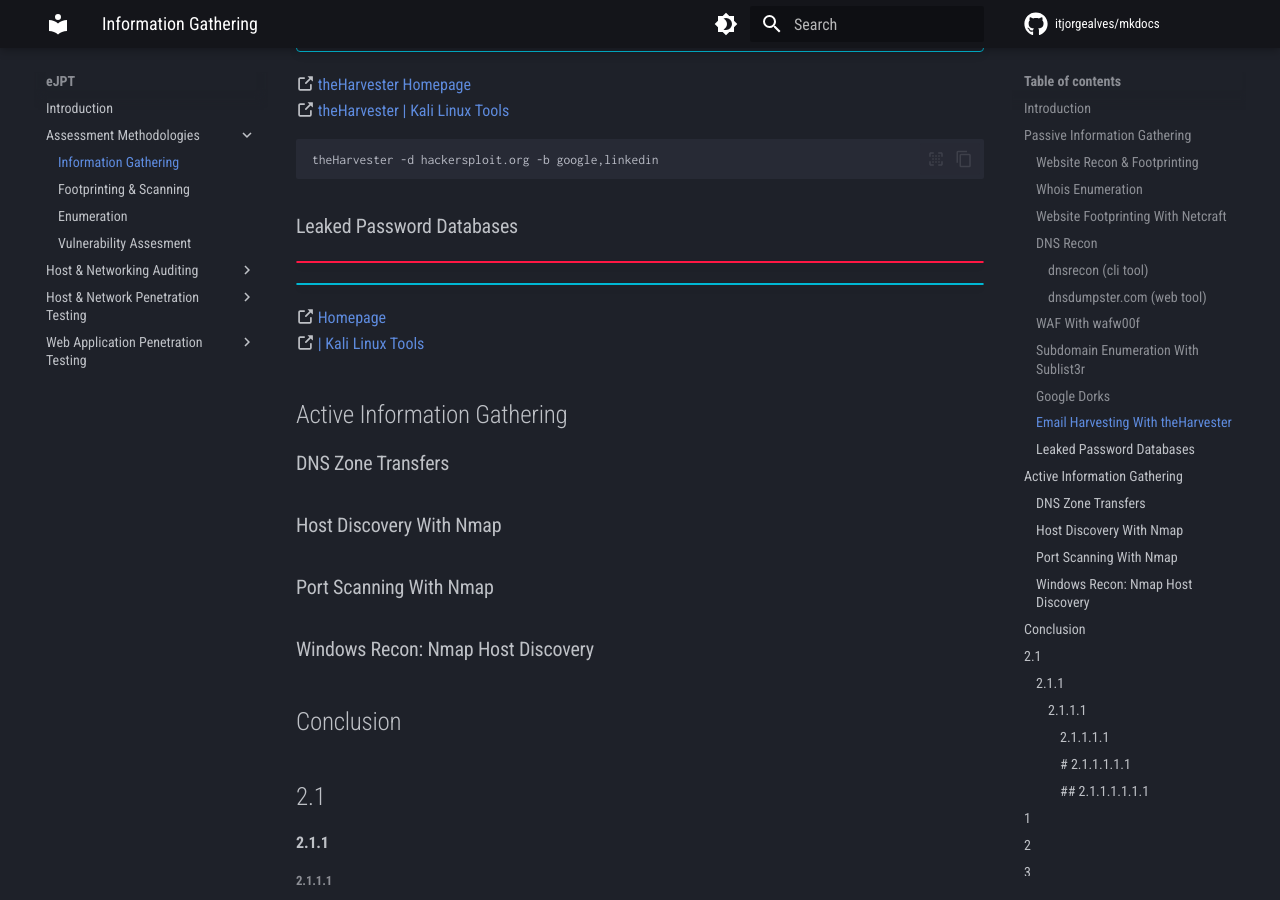
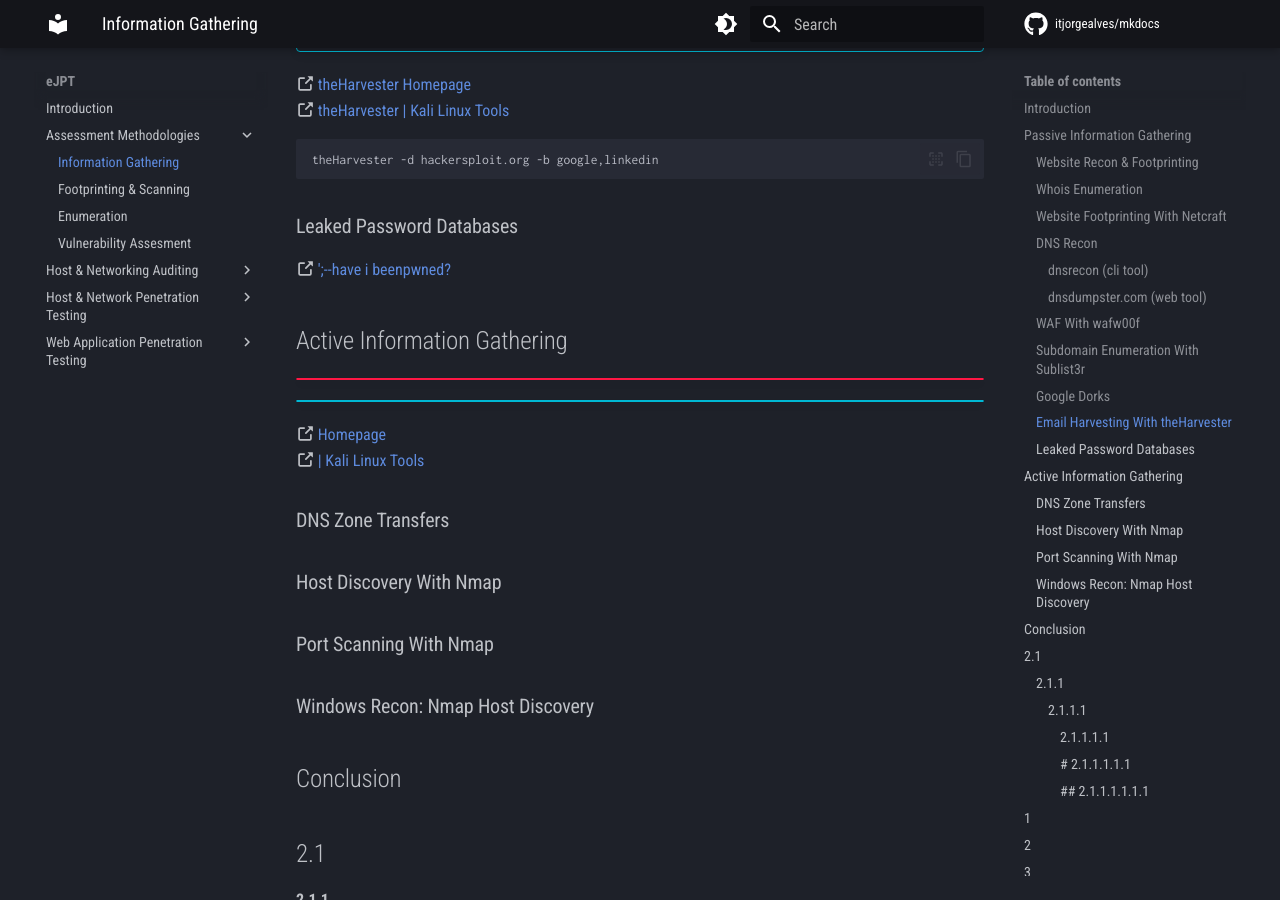
Before and after one commit to itjorgealves/mkdocs, an MkDocs documentation site: the page built from docs/eJPT/S1-Assessment-Methodologies/C1-Information-Gathering/Information-Gathering.md, in a window 1280 px wide and 900 px high, scrolled down 3002 px. Built offline with MkDocs 1.6.1 and Material for MkDocs 9.7.7, drawn with Linux system fonts in a browser that asks for light colours; comment, search, counter and statistics services are not loaded.

Commit message:
Update documentation

````diff
--- a/docs/eJPT/S1-Assessment-Methodologies/C1-Information-Gathering/Information-Gathering.md
+++ b/docs/eJPT/S1-Assessment-Methodologies/C1-Information-Gathering/Information-Gathering.md
@@ -95,12 +95,14 @@ theHarvester -d hackersploit.org -b google,linkedin
 ```
 
 ### Leaked Password Databases
+:octicons-link-external-16: [';--have i beenpwned?](https://haveibeenpwned.com)
+
+## Active Information Gathering
 !!! danger ""
 !!! info ""
 :octicons-link-external-16: [ Homepage]()
 :octicons-link-external-16: [ | Kali Linux Tools]()
 <!--------->
-## Active Information Gathering
 ### DNS Zone Transfers
 ### Host Discovery With Nmap
 ### Port Scanning With Nmap
````
